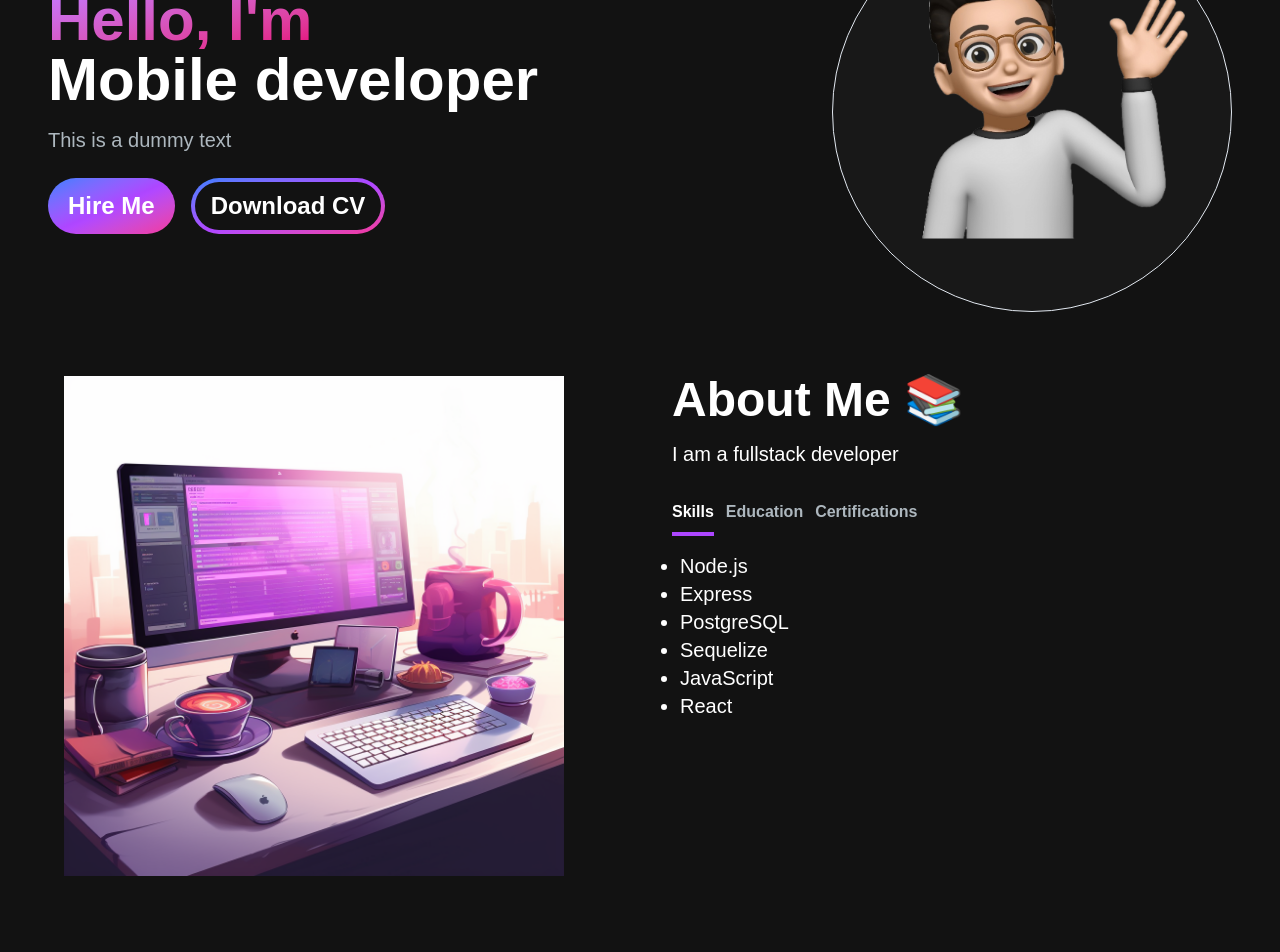
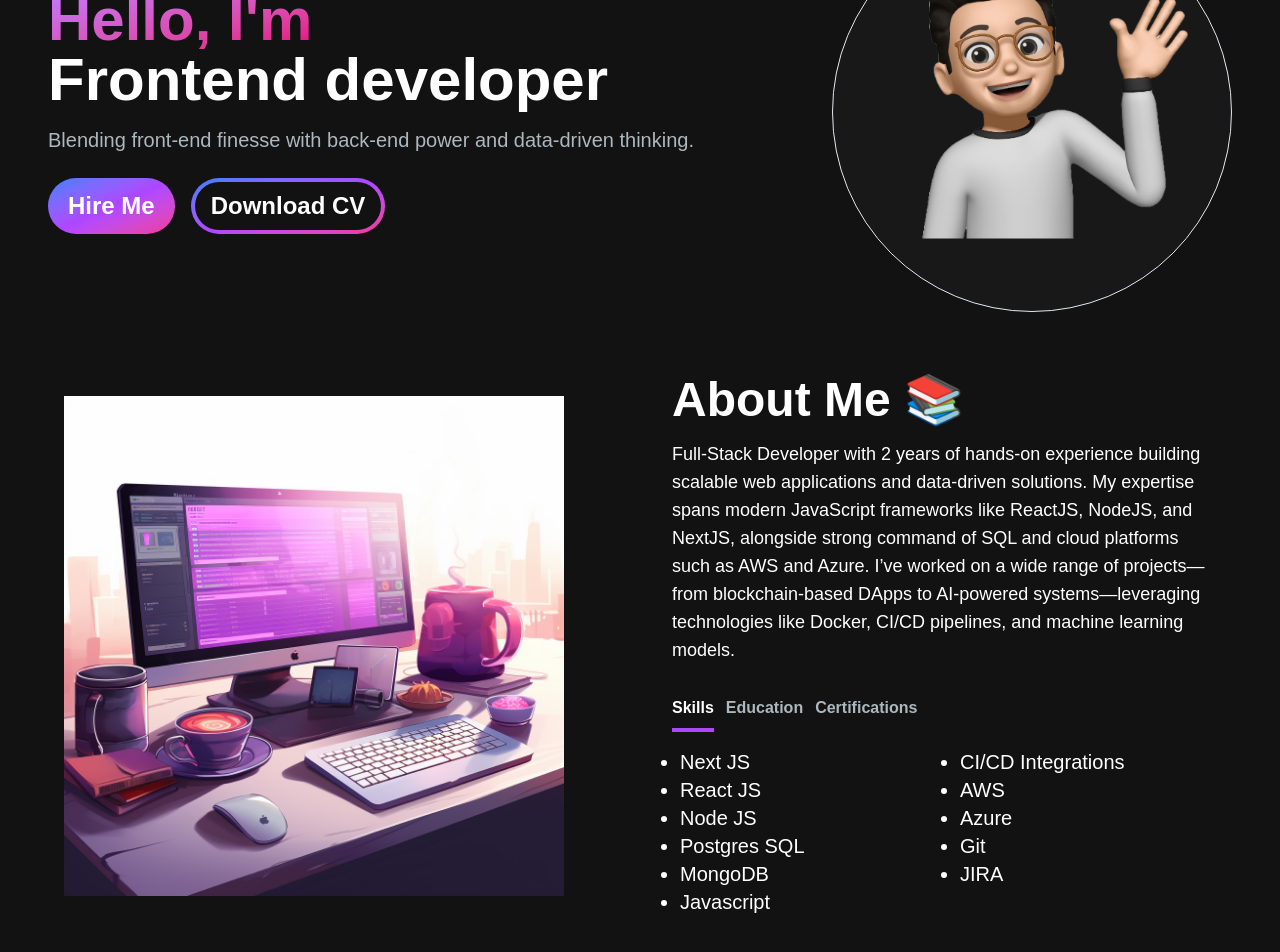
Before and after one commit to Somewhat-Coder/fullstack-portfolio, a Next.js app: page / in a window 1280 px wide. Shown: the part 200-1152 px from the top of the page. Built offline with nearby package versions, Linux system fonts and the light colour scheme; no server answers.

Commit message:
minor additions

```diff
--- a/src/app/components/AboutSection.tsx
+++ b/src/app/components/AboutSection.tsx
@@ -8,14 +8,23 @@ const TAB_DATA = [
     title: "Skills",
     id: "skills",
     content: (
-      <ul className="list-disc pl-2">
-        <li>Node.js</li>
-        <li>Express</li>
-        <li>PostgreSQL</li>
-        <li>Sequelize</li>
-        <li>JavaScript</li>
-        <li>React</li>
-      </ul>
+      <div className="grid grid-cols-2 gap-4">
+        <ul className="list-disc pl-2">
+          <li>Next JS</li>
+          <li>React JS</li>
+          <li>Node JS</li>
+          <li>Postgres SQL</li>
+          <li>MongoDB</li>
+          <li>Javascript</li>
+        </ul>
+        <ul className="list-disc pl-2">
+          <li>CI/CD Integrations</li>
+          <li>AWS</li>
+          <li>Azure</li>
+          <li>Git</li>
+          <li>JIRA</li>
+        </ul>
+      </div>
     ),
   },
   {
@@ -23,8 +32,8 @@ const TAB_DATA = [
     id: "education",
     content: (
       <ul className="list-disc pl-2">
-        <li>Fullstack Academy of Code</li>
-        <li>University of California, Santa Cruz</li>
+        <li>MS Data Analytics, National College of Ireland</li>
+        <li>BS Computer Science, FAST NUCES</li>
       </ul>
     ),
   },
@@ -60,8 +69,8 @@ const AboutSection = () => {
           <h2 className="text-2xl md:text-4xl lg:text-5xl font-bold text-white mb-4">
             About Me 📚
           </h2>
-          <p className="text-sm md:text-lg lg:text-xl">
-            I am a fullstack developer
+          <p className="text-sm lg:text-lg">
+          Full-Stack Developer with 2 years of hands-on experience building scalable web applications and data-driven solutions. My expertise spans modern JavaScript frameworks like ReactJS, NodeJS, and NextJS, alongside strong command of SQL and cloud platforms such as AWS and Azure. I’ve worked on a wide range of projects—from blockchain-based DApps to AI-powered systems—leveraging technologies like Docker, CI/CD pipelines, and machine learning models.
           </p>
           <div className="flex flex-row justify-start mt-8">
             <TabButton
@@ -86,7 +95,7 @@ const AboutSection = () => {
               Certifications{" "}
             </TabButton>
           </div>
-          <div className="mt-4 text-sm md:text-xl">
+          <div className="mt-4 text-sm lg:text-xl">
             {TAB_DATA.find((t) => t.id == tab)?.content}
           </div>
         </div>
--- a/src/app/components/EmailSection.tsx
+++ b/src/app/components/EmailSection.tsx
@@ -6,8 +6,9 @@ import Link from "next/link";
 import Image from "next/image";
 
 const EmailSection = () => {
-
   const email = process.env.NEXT_PUBLIC_EMAIL_ADDR;
+  const linkdin = process.env.NEXT_PUBLIC_LINKDIN_URL;
+  const github = process.env.NEXT_PUBLIC_GITHUB_URL;
 
   const handleSendMail = (subject: string, message: string) => {
     const sub = encodeURIComponent(subject);
@@ -39,10 +40,10 @@ const EmailSection = () => {
           try my best to get back to you!
         </p>
         <div className="socials flex flex-row gap-2">
-          <Link href="github.com">
+          <Link href={github || 'https://github.com'}>
             <Image src={GithubIcon} alt="Github Icon" />
           </Link>
-          <Link href="linkedin.com">
+          <Link href={linkdin || 'https://www.linkedin.com'}>
             <Image src={LinkedinIcon} alt="Linkedin Icon" />
           </Link>
         </div>
--- a/src/app/components/HeroSection.tsx
+++ b/src/app/components/HeroSection.tsx
@@ -7,11 +7,12 @@ import { ToastContainer, toast } from "react-toastify";
 import "react-toastify/dist/ReactToastify.css";
 
 const HeroSection = () => {
+  const linkedinurl = process.env.NEXT_PUBLIC_LINKDIN_URL;
   const openToastBox = (message: string) => {
     toast.success(message);
   };
   const handleHireMe = () => {
-    window.open("https://www.linkedin.com/in/sammamsohail/", "_blank");
+    window.open(linkedinurl, "_blank");
     openToastBox("Linkedin Opened in New tab 🥂");
   };
 
@@ -43,9 +44,9 @@ const HeroSection = () => {
                 1000,
                 "Web developer",
                 1000,
-                "Mobile developer",
+                "Frontend developer",
                 1000,
-                "UI/UX Designer",
+                "Backend developer",
                 1000,
               ]}
               wrapper="span"
@@ -54,7 +55,7 @@ const HeroSection = () => {
             />
           </h1>
           <p className="text-[#ADB7BE] text-base sm:text-lg mb-6 lg:text-xl">
-            This is a dummy text
+          Blending front-end finesse with back-end power and data-driven thinking.
           </p>
           <div className="flex sm:flex-row flex-col items-center justify-start sm:gap-x-4 gap-y-4">
             <button
--- a/src/app/components/Navbar.tsx
+++ b/src/app/components/Navbar.tsx
@@ -5,7 +5,7 @@ import NavigationOverlay from "./NavigationOverlay";
 import { Bars3Icon, XMarkIcon } from "@heroicons/react/24/solid";
 import { linkObjTyoe } from "../tyoes";
 import { motion, AnimatePresence } from "framer-motion";
-import { TypeAnimation } from "react-type-animation";
+
 
 const Navbar = () => {
   const [navbarOpen, setNavbarOpen] = useState(false);
--- a/src/app/components/ProjectsTab.tsx
+++ b/src/app/components/ProjectsTab.tsx
@@ -13,7 +13,7 @@ const ProjectsTab = ({ name, isSelected, onClick }: projectTypePropType) => {
   return (
     <button
       onClick={() => onClick(name)}
-      className={`${buttonStyle} rounded-full px-6 py-3 border-2 text-xl cursor-pointer`}
+      className={`${buttonStyle} rounded-full px-6 py-3 border-2 text-sm md:text-xl cursor-pointer`}
     >
       {name}
     </button>
```
